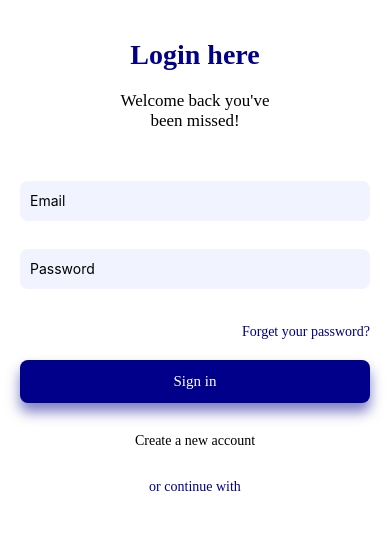
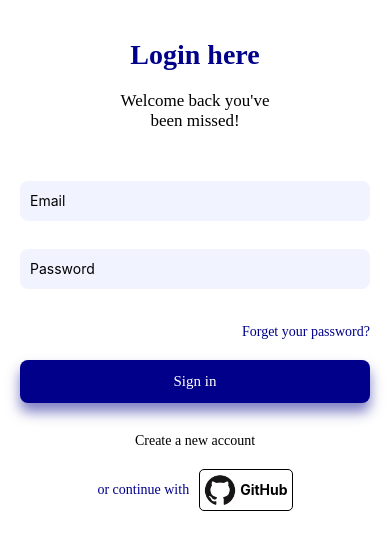
Before and after one commit to ZhaAbhi/SocialShare-Client, a React Native app: screen /Login in a window 390 px wide. Shown: the top 550 px of the page. Built offline with nearby package versions, Linux system fonts and the light colour scheme.

Commit message:
Extracted inline styling to stylesheet object

```diff
--- a/screens/LoginScreen.js
+++ b/screens/LoginScreen.js
@@ -6,43 +6,20 @@ import {
   TextInput,
   TouchableWithoutFeedback,
   Keyboard,
+  Image,
+  StyleSheet,
 } from 'react-native';
+import GithubLogo from '../assets/images/Github-logo.png';
 
 const LoginScreen = () => {
   return (
     <TouchableWithoutFeedback onPress={Keyboard.dismiss}>
       <SafeAreaView>
-        <View
-          style={{
-            justifyContent: 'center',
-            alignItems: 'center',
-            marginTop: '10%',
-          }}>
-          <Text
-            style={{
-              fontFamily: 'Poppins-SemiBold',
-              color: 'darkblue',
-              fontSize: 28,
-              fontWeight: 'bold',
-            }}>
-            Login here
-          </Text>
+        <View style={styles.headlineContainer}>
+          <Text style={styles.loginText}>Login here</Text>
           <View style={{marginTop: '5%'}}>
-            <Text
-              style={{
-                fontFamily: 'Poppins-SemiBold',
-                color: '#000',
-                fontSize: 17,
-              }}>
-              Welcome back you've
-            </Text>
-            <Text
-              style={{
-                textAlign: 'center',
-                fontFamily: 'Poppins-SemiBold',
-                color: '#000',
-                fontSize: 17,
-              }}>
+            <Text style={styles.welcomeText}>Welcome back you've</Text>
+            <Text style={[styles.welcomeText, {textAlign: 'center'}]}>
               been missed!
             </Text>
           </View>
@@ -50,34 +27,59 @@ const LoginScreen = () => {
         <View style={{padding: 20, marginTop: 30}}>
           <TextInput
             placeholder="Email"
-            style={{
-              height: 40,
-              backgroundColor: '#f1f4ff',
-              borderRadius: 8,
-              marginBottom: 28,
-              paddingLeft: 10,
-            }}
+            style={[styles.textInput, {marginBottom: 28}]}
           />
-          <TextInput
-            placeholder="Password"
-            style={{
+          <TextInput placeholder="Password" style={styles.textInput} />
+          <Text style={styles.forgotPasswordText}>Forget your password?</Text>
+          <View style={styles.signInButtonContainer}>
+            <Text style={styles.signinText}>Sign in</Text>
+          </View>
+          <View style={styles.createAccount}>
+            <Text style={styles.createAccountText}>Create a new account</Text>
+            <View style={styles.createAccountContainer}>
+              <Text style={styles.continueText}>or continue with</Text>
+              <View style={styles.githubLoginContainer}>
+                <Image source={GithubLogo} style={styles.githublogo} />
+                <Text style={styles.githubText}>GitHub</Text>
+              </View>
+            </View>
+          </View>
+        </View>
+      </SafeAreaView>
+    </TouchableWithoutFeedback>
+  );
+};
+
+const styles = StyleSheet.create({
+  headlineContainer: {
+    justifyContent: 'center',
+    alignItems: 'center',
+    marginTop: '10%',
+  },
+  loginText: {
+    fontFamily: 'Poppins-SemiBold',
+    color: 'darkblue',
+    fontSize: 28,
+    fontWeight: 'bold',
+  },
+  welcomeText: {
+    fontFamily: 'Poppins-SemiBold',
+    color: '#000',
+    fontSize: 17,
+  },
+  textInput: {
     height: 40,
     backgroundColor: '#f1f4ff',
     borderRadius: 8,
     paddingLeft: 10,
-            }}
-          />
-          <Text
-            style={{
+  },
+  forgotPasswordText: {
     marginLeft: 'auto',
     marginTop: 35,
     fontFamily: 'Poppins-SemiBold',
     color: 'darkblue',
-            }}>
-            Forget your password?
-          </Text>
-          <View
-            style={{
+  },
+  signInButtonContainer: {
     shadowColor: 'darkblue',
     shadowOffset: {
       width: 0,
@@ -92,37 +94,49 @@ const LoginScreen = () => {
     borderRadius: 8,
     alignItems: 'center',
     marginTop: 20,
-            }}>
-            <Text
-              style={{
+  },
+  signinText: {
     color: '#fff',
     fontFamily: 'Poppins-SemiBold',
     fontSize: 15,
-              }}>
-              Sign in
-            </Text>
-          </View>
-          <View
-            style={{
+  },
+  createAccountContainer: {
+    flexDirection: 'row',
+    alignItems: 'center',
+    justifyContent: 'center',
+    marginTop: 20,
+  },
+  continueText: {
+    fontFamily: 'Poppins-SemiBold',
+    color: 'darkblue',
+  },
+  createAccount: {
     justifyContent: 'center',
     alignItems: 'center',
     marginTop: 30,
-            }}>
-            <Text style={{fontFamily: 'Poppins-SemiBold', color: '#000'}}>
-              Create a new account
-            </Text>
-            <Text
-              style={{
-                marginTop: 30,
+  },
+  createAccountText: {
     fontFamily: 'Poppins-SemiBold',
-                color: 'darkblue',
-              }}>
-              or continue with
-            </Text>
-          </View>
-        </View>
-      </SafeAreaView>
-    </TouchableWithoutFeedback>
-  );
-};
+    color: '#000',
+  },
+  githubLoginContainer: {
+    flexDirection: 'row',
+    justifyContent: 'center',
+    alignItems: 'center',
+    borderWidth: 1,
+    borderColor: '#000',
+    marginLeft: 10,
+    borderRadius: 5,
+  },
+  githublogo: {
+    height: 40,
+    width: 40,
+    borderRadius: 25,
+  },
+  githubText: {
+    color: '#000',
+    fontWeight: 'bold',
+    marginRight: 4,
+  },
+});
 export default LoginScreen;
```
Also changed, not shown: assets/images/Github-logo.png (added). Lines whose indentation alone changed are shown as unchanged.
